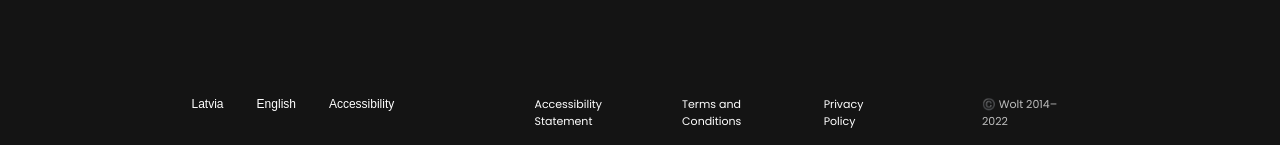
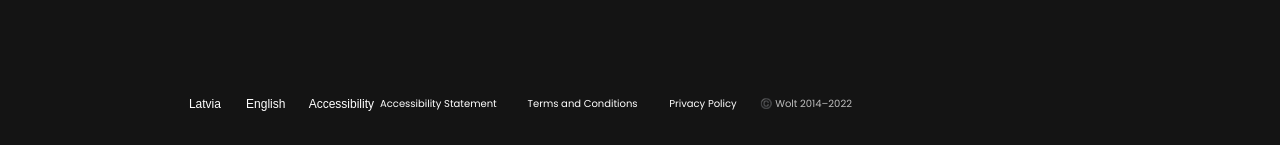
Before and after one commit to KirilsLusnickis/homework, a plain HTML site: page index.html in a window 1280 px wide. Shown: the part 1606-1751 px from the top of the page. Drawn offline with Linux system fonts and the light colour scheme.

Commit message:
Update style.css

```diff
--- a/style.css
+++ b/style.css
@@ -25,7 +25,12 @@
   display: table;
 }
 
-
+html, body {
+  margin: 0;
+  padding: 0;
+  width: 100%;
+  overflow-x:hidden;
+}
 
 body {
   font-family: 'Poppins', sans-serif;
@@ -34,9 +39,6 @@ body {
   height: 100%;
   min-width: 320px;
   /* font-family: system-ui, -apple-system, BlinkMacSystemFont, Roboto, "Open Sans", "Helvetica Neue", sans-serif; */
-  margin: 0;
-  padding: 0;
-  overflow-x:hidden;
 }
 
 header {
@@ -111,7 +113,7 @@ header {
 
 .nav2 {
   display: flex;
-  justify-content: flex-end;
+  justify-content: center;
   padding: 0 30px;
 }
 
@@ -197,6 +199,7 @@ header {
   position: relative;
   cursor: pointer;
   border-radius: 2%;
+  transition: 0.8s;
 }
 
 .sl-img {
@@ -207,7 +210,11 @@ header {
 }
 
 .sl-a:hover {
-  transform: scale(1.01);
+  transform: scale(1.03);
+}
+
+.slider-img:hover {
+  transform: scale(1.03);
 }
 
 .slider-img .sl-a {
@@ -476,7 +483,7 @@ a:link {
 
 .footer-bottomBar {
   display: flex;
-  justify-content: space-between;
+  justify-content: start;
   height: 16px;
   font-size: 12px;
 }
@@ -512,10 +519,10 @@ a:link {
 
 .footer-bottomEnd {
   display: flex;
-  justify-content: flex-end;
-  width: 550px;
-  gap: 5%;
-  font-size: 11px;
+  justify-content: flex-start;
+  width: 100%;
+  font-size: 10px;
+  margin-right: 0;
 }
 
 .footer-endLinks {
@@ -544,7 +551,6 @@ a:link {
   display: flex;
   color: rgba(255, 255, 255, 0.72);
   width: 99px;
-  margin-left: 40px;
 }
 
 @media screen and (max-width: 1550px) {
```
